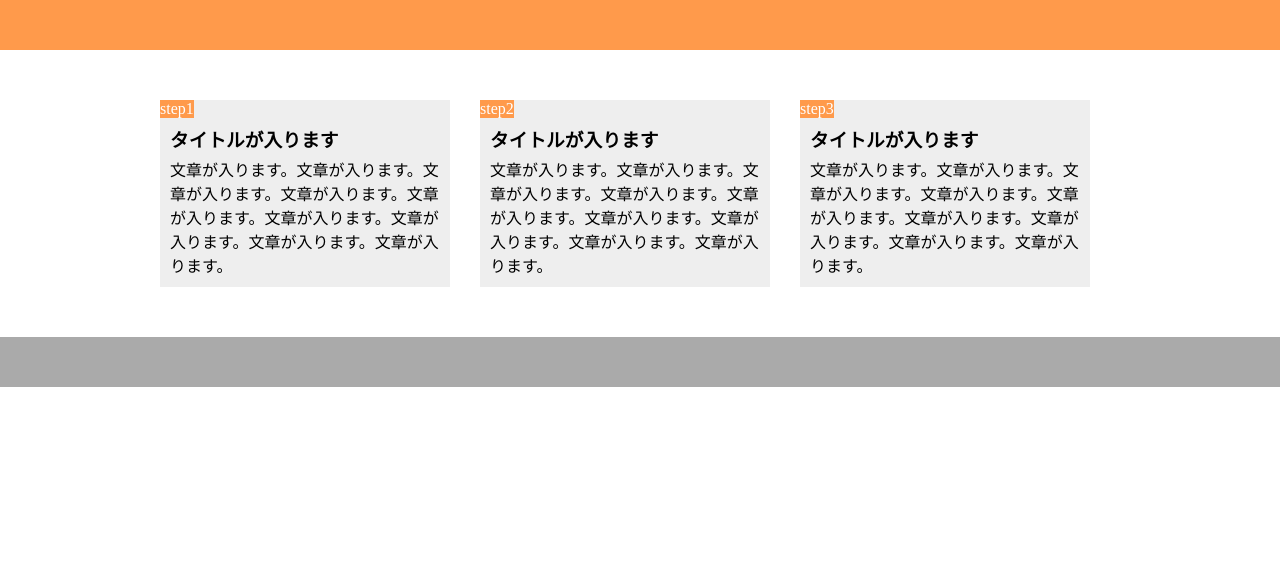
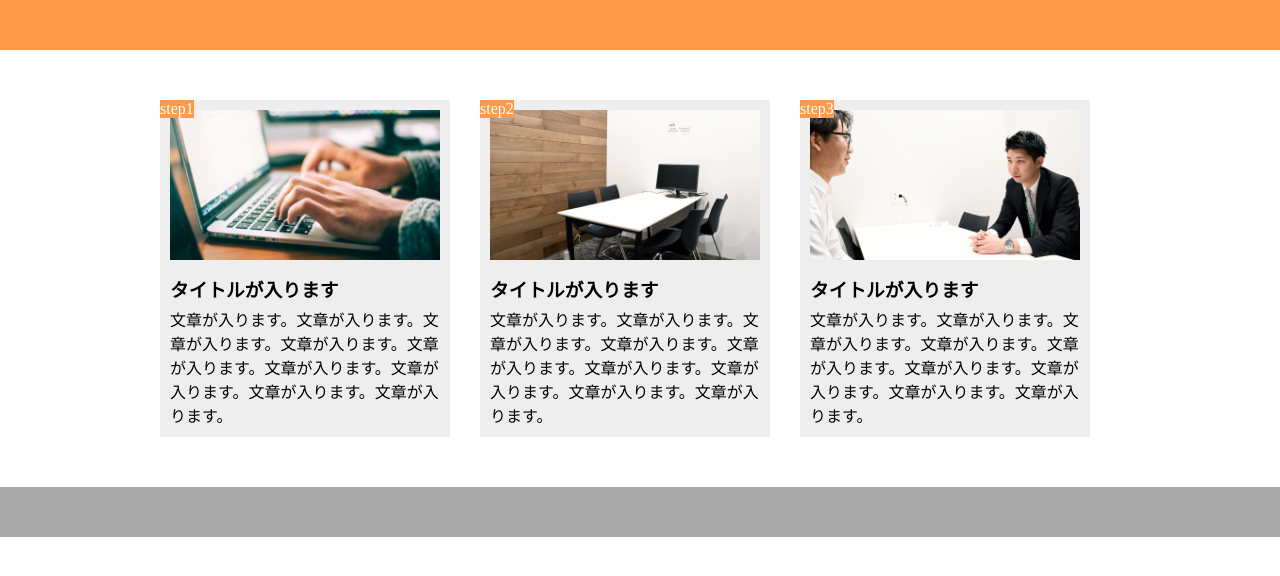
Before and after one commit to miyatamin/report1, a plain HTML site: page index.html in a window 1280 px wide. Drawn offline with Linux system fonts and the light colour scheme.

Commit message:
[ADD]訂正後HTML

```diff
--- a/index.html
+++ b/index.html
@@ -10,7 +10,7 @@
     <header></header>
     <main>
       <div class="step-box">
-        <div class="./step-img1"></div>
+        <div class="step-img1"></div>
         <span class="step-num">step1</span>
         <h3 class="title">タイトルが入ります</h3>
         <p class="text">
@@ -19,7 +19,7 @@
       </div>
 
       <div class="step-box">
-        <div class="./step-img2"></div>
+        <div class="step-img2"></div>
         <span class="step-num">step2</span>
         <h3 class="title">タイトルが入ります</h3>
         <p class="text">
@@ -28,7 +28,7 @@
       </div>
 
       <div class="step-box">
-        <div class="./step-img3"></div>
+        <div class="step-img3"></div>
         <span class="step-num">step3</span>
         <h3 class="title">タイトルが入ります</h3>
         <p class="text">
```
